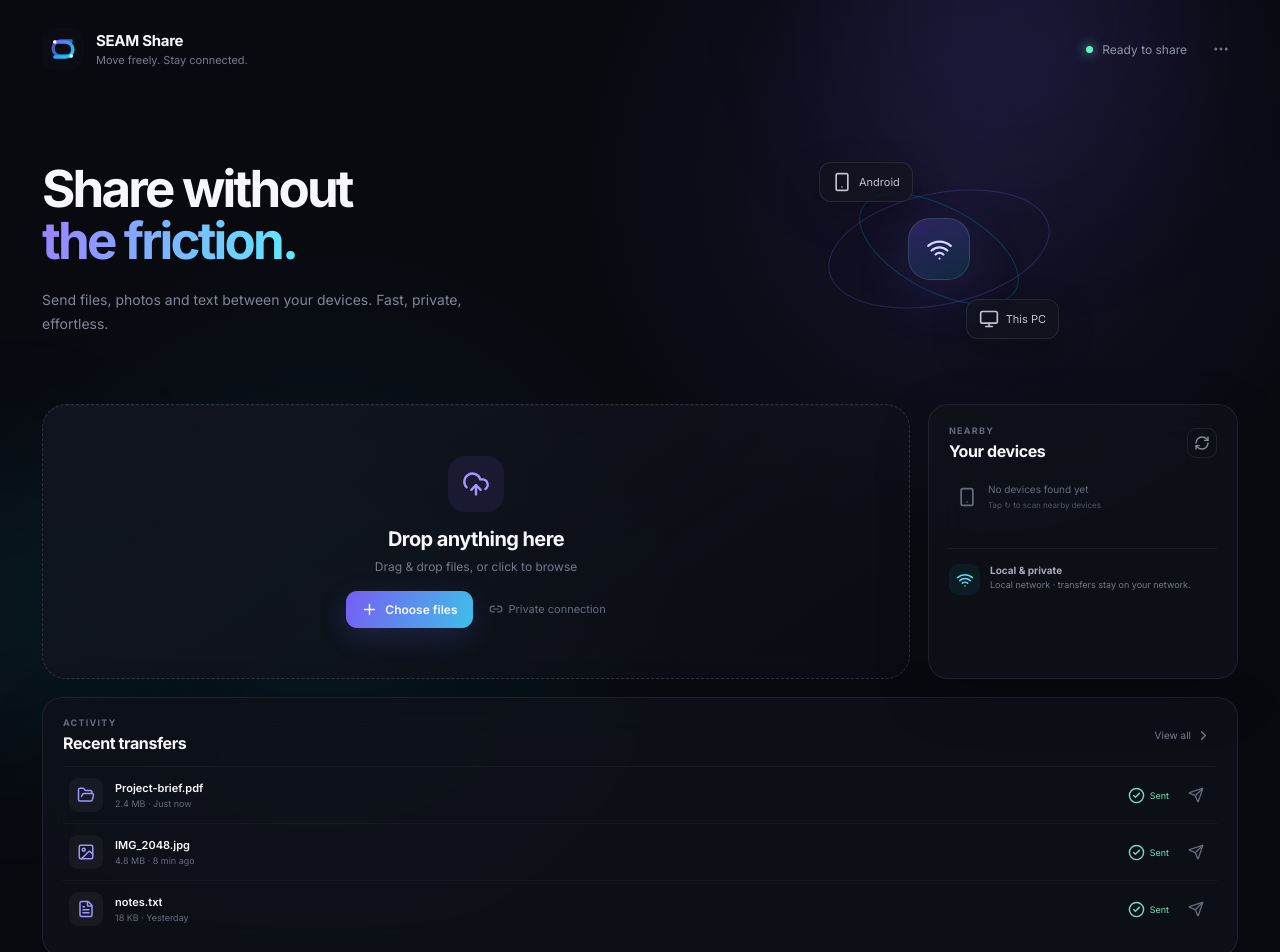
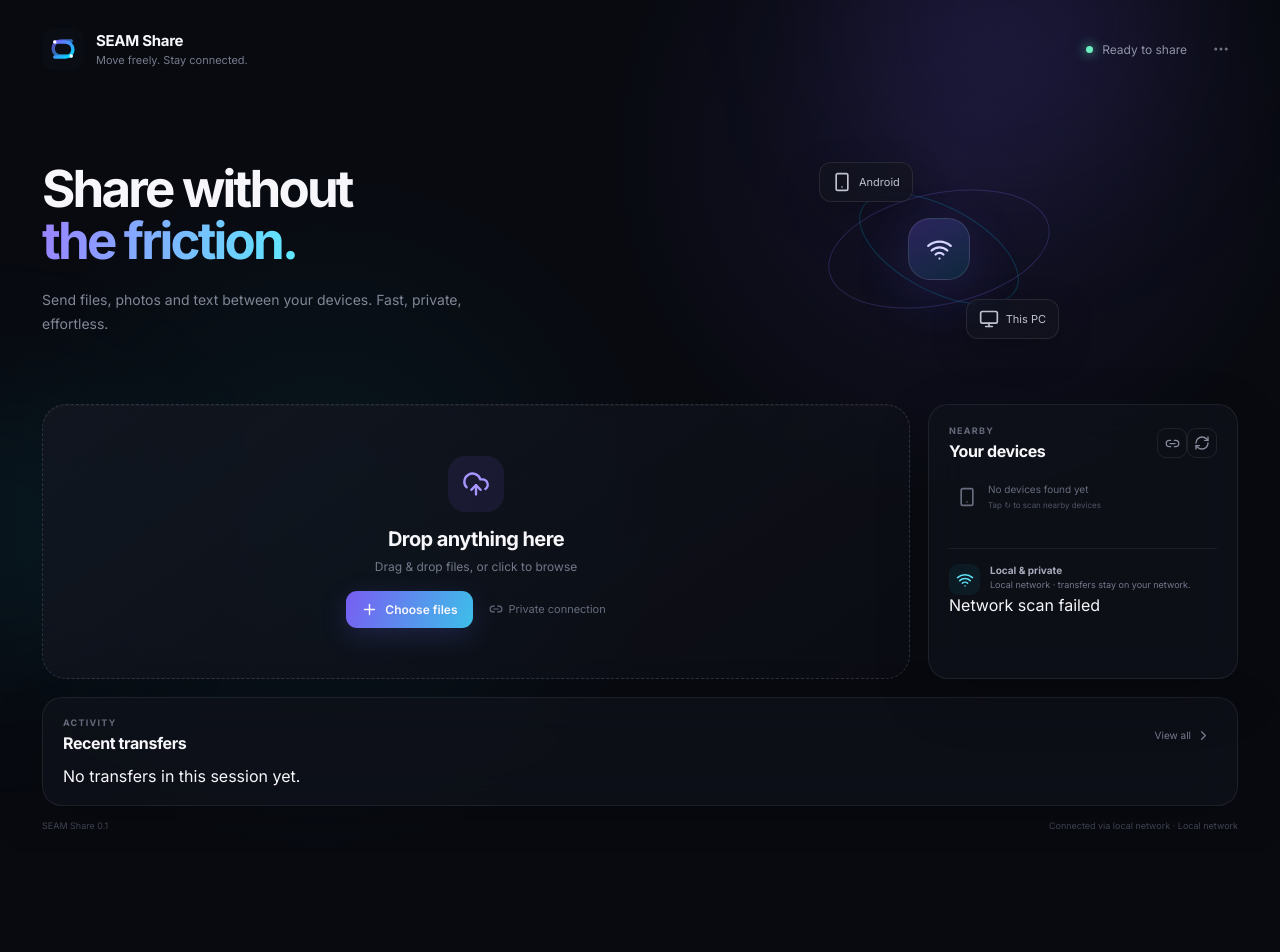
Before and after one commit to amirsepehr2020/seam-share-windows, a React (Vite) app: page / in a window 1280 px wide. Shown: the top 952 px of the page. After the commit the page ends 853 px from the top, so only its background shows below. Built offline with nearby package versions, Linux system fonts and the light colour scheme.

Commit message:
feat: connect pairing and transfer UX to native network layer

```diff
--- a/src/App.tsx
+++ b/src/App.tsx
@@ -1,40 +1,27 @@
-import { useState, useRef } from 'react'
+import { useEffect, useRef, useState } from 'react'
 import { invoke } from '@tauri-apps/api/core'
-import { CheckCircle2, ChevronRight, FileText, FolderOpen, Image, Link2, MoreHorizontal, Monitor, Plus, RefreshCw, Send, Smartphone, UploadCloud, Wifi } from 'lucide-react'
+import { CheckCircle2, ChevronRight, FileText, FolderOpen, Link2, MoreHorizontal, Monitor, Plus, RefreshCw, Send, Smartphone, UploadCloud, Wifi } from 'lucide-react'
 
 type Device = { name: string; ip: string; port: number }
-const transfers = [{ name: 'Project-brief.pdf', size: '2.4 MB', time: 'Just now', type: 'pdf' }, { name: 'IMG_2048.jpg', size: '4.8 MB', time: '8 min ago', type: 'image' }, { name: 'notes.txt', size: '18 KB', time: 'Yesterday', type: 'text' }]
+type PairingInfo = { device_id:string; device_name:string; ip:string; port:number; token:string }
+
+type Transfer = { name:string; size:string; time:string; state:string }
 
 export default function App() {
   const input = useRef<HTMLInputElement>(null)
-  const [dragging, setDragging] = useState(false)
-  const [selected, setSelected] = useState<string | null>(null)
-  const [devices, setDevices] = useState<Device[]>([])
-  const [scanning, setScanning] = useState(false)
-  const [localIp, setLocalIp] = useState('Local network')
-
-  const pick = () => input.current?.click()
-  const files = (list: FileList | null) => { const file = list?.[0]; if (file) setSelected(file.name) }
-  const scan = async () => {
-    setScanning(true)
-    try {
-      const info = await invoke<{ local_ip: string }>('network_info')
-      setLocalIp(info.local_ip)
-      const found = await invoke<Device[]>('discover_devices', { deviceName: "Sepehr's PC", timeoutMs: 900 })
-      setDevices(found)
-    } catch { setDevices([]) }
-    finally { setScanning(false) }
-  }
-
-  return <main className="shell">
-    <div className="glow glow-a"/><div className="glow glow-b"/>
+  const [dragging,setDragging]=useState(false), [selected,setSelected]=useState<File|null>(null), [devices,setDevices]=useState<Device[]>([]), [scanning,setScanning]=useState(false), [localIp,setLocalIp]=useState('Local network'), [pairing,setPairing]=useState<PairingInfo|null>(null), [message,setMessage]=useState('')
+  const [history,setHistory]=useState<Transfer[]>([])
+  const pick=()=>input.current?.click()
+  const files=(list:FileList|null)=>{const file=list?.[0];if(file)setSelected(file)}
+  const scan=async()=>{setScanning(true);setMessage('');try{const info=await invoke<{local_ip:string}>('network_info');setLocalIp(info.local_ip);setDevices(await invoke<Device[]>('discover_devices',{deviceName:"Sepehr's PC",timeoutMs:1200}))}catch{setDevices([]);setMessage('Network scan failed')}finally{setScanning(false)}}
+  const showPairing=async()=>{try{setPairing(await invoke<PairingInfo>('pairing_info'))}catch{setMessage('Native service is not running')}}
+  useEffect(()=>{scan()},[])
+  const send=async()=>{if(!selected||!devices[0]){setMessage('Select a file and a nearby device first');return}setMessage('Transfer protocol is ready — Android receiver will complete this link.');setHistory(h=>[{name:selected.name,size:`${(selected.size/1024/1024).toFixed(1)} MB`,time:'Just now',state:'Ready'},...h].slice(0,5))}
+  return <main className="shell"><div className="glow glow-a"/><div className="glow glow-b"/>
     <header className="topbar"><div className="brand"><img src="/assets/seam-share-logo.svg"/><div><strong>SEAM Share</strong><span>Move freely. Stay connected.</span></div></div><div className="status"><i/><span>Ready to share</span><button aria-label="More"><MoreHorizontal size={18}/></button></div></header>
     <section className="hero"><div className="hero-copy"><h1>Share without<br/><em>the friction.</em></h1><p>Send files, photos and text between your devices. Fast, private, effortless.</p></div><div className="space-card"><div className="space-orbit"><div className="orbit-ring ring-1"/><div className="orbit-ring ring-2"/><div className="device-pill phone"><Smartphone size={20}/><span>Android</span></div><div className="device-pill pc"><Monitor size={20}/><span>This PC</span></div><div className="center-logo"><Wifi size={27}/></div></div></div></section>
-    <section className="workspace"><div className={`dropzone ${dragging ? 'dragging' : ''}`} onClick={pick} onDragOver={e => { e.preventDefault(); setDragging(true) }} onDragLeave={() => setDragging(false)} onDrop={e => { e.preventDefault(); setDragging(false); files(e.dataTransfer.files) }}><input ref={input} hidden type="file" multiple onChange={e => files(e.target.files)}/><div className="drop-icon"><UploadCloud size={28}/></div><h2>{selected ?? 'Drop anything here'}</h2><p>{selected ? 'Ready to send to your Android device' : 'Drag & drop files, or click to browse'}</p><div className="drop-actions"><button className="primary" onClick={e => { e.stopPropagation(); pick() }}><Plus size={17}/> Choose files</button><span><Link2 size={14}/> Private connection</span></div></div>
-      <aside className="side"><div className="side-head"><div><span className="eyebrow">NEARBY</span><h3>Your devices</h3></div><button aria-label="Scan" onClick={scan}><RefreshCw size={16} className={scanning ? 'spin' : ''}/></button></div>
-        {devices.length ? devices.map(device => <div className="device active" key={device.ip}><div className="device-icon"><Smartphone size={20}/></div><div className="device-info"><strong>{device.name}</strong><span><i/> {device.ip}</span></div><ChevronRight size={17}/></div>) : <div className="empty-device"><Smartphone size={20}/><span>{scanning ? 'Scanning your network…' : 'No devices found yet'}<small>Tap ↻ to scan nearby devices</small></span></div>}
-        <div className="privacy"><div><Wifi size={18}/></div><span><strong>Local & private</strong><small>{localIp} · transfers stay on your network.</small></span></div></aside></section>
-    <section className="recent"><div className="recent-head"><div><span className="eyebrow">ACTIVITY</span><h3>Recent transfers</h3></div><button>View all <ChevronRight size={15}/></button></div><div className="transfer-list">{transfers.map(t => <div className="transfer" key={t.name}><div className="file-icon">{t.type === 'image' ? <Image size={18}/> : t.type === 'text' ? <FileText size={18}/> : <FolderOpen size={18}/>}</div><div className="file-meta"><strong>{t.name}</strong><span>{t.size} · {t.time}</span></div><div className="transfer-state"><CheckCircle2 size={17}/><span>Sent</span></div><button aria-label="Send again"><Send size={16}/></button></div>)}</div></section>
-    <footer><span>SEAM Share 0.1</span><span>Connected via local network · {localIp}</span></footer>
-  </main>
+    <section className="workspace"><div className={`dropzone ${dragging?'dragging':''}`} onClick={pick} onDragOver={e=>{e.preventDefault();setDragging(true)}} onDragLeave={()=>setDragging(false)} onDrop={e=>{e.preventDefault();setDragging(false);files(e.dataTransfer.files)}}><input ref={input} hidden type="file" multiple onChange={e=>files(e.target.files)}/><div className="drop-icon"><UploadCloud size={28}/></div><h2>{selected?.name??'Drop anything here'}</h2><p>{selected?`${(selected.size/1024/1024).toFixed(1)} MB · ready to send`:'Drag & drop files, or click to browse'}</p><div className="drop-actions"><button className="primary" onClick={e=>{e.stopPropagation();pick()}}><Plus size={17}/> Choose files</button>{selected&&devices.length>0&&<button className="primary" onClick={e=>{e.stopPropagation();void send()}}><Send size={16}/> Send</button>}<span><Link2 size={14}/> Private connection</span></div></div>
+      <aside className="side"><div className="side-head"><div><span className="eyebrow">NEARBY</span><h3>Your devices</h3></div><div><button aria-label="Pair" onClick={showPairing}><Link2 size={15}/></button><button aria-label="Scan" onClick={scan}><RefreshCw size={16} className={scanning?'spin':''}/></button></div></div>{devices.length?devices.map(d=><div className="device active" key={d.ip}><div className="device-icon"><Smartphone size={20}/></div><div className="device-info"><strong>{d.name}</strong><span><i/> {d.ip}:{d.port}</span></div><ChevronRight size={17}/></div>):<div className="empty-device"><Smartphone size={20}/><span>{scanning?'Scanning your network…':'No devices found yet'}<small>Tap ↻ to scan nearby devices</small></span></div>}<div className="privacy"><div><Wifi size={18}/></div><span><strong>Local & private</strong><small>{localIp} · transfers stay on your network.</small></span></div>{message&&<div className="notice">{message}</div>}{pairing&&<div className="pair-card"><strong>Pair this PC</strong><code>{JSON.stringify(pairing)}</code><button className="primary" onClick={()=>navigator.clipboard?.writeText(JSON.stringify(pairing))}>Copy pairing code</button></div>}</aside></section>
+    <section className="recent"><div className="recent-head"><div><span className="eyebrow">ACTIVITY</span><h3>Recent transfers</h3></div><button>View all <ChevronRight size={15}/></button></div><div className="transfer-list">{history.length?history.map((t,i)=><div className="transfer" key={`${t.name}-${i}`}><div className="file-icon"><FolderOpen size={18}/></div><div className="file-meta"><strong>{t.name}</strong><span>{t.size} · {t.time}</span></div><div className="transfer-state"><CheckCircle2 size={17}/><span>{t.state}</span></div><Send size={16}/></div>):<div className="empty-history">No transfers in this session yet.</div>}</div></section>
+    <footer><span>SEAM Share 0.1</span><span>Connected via local network · {localIp}</span></footer></main>
 }
```
